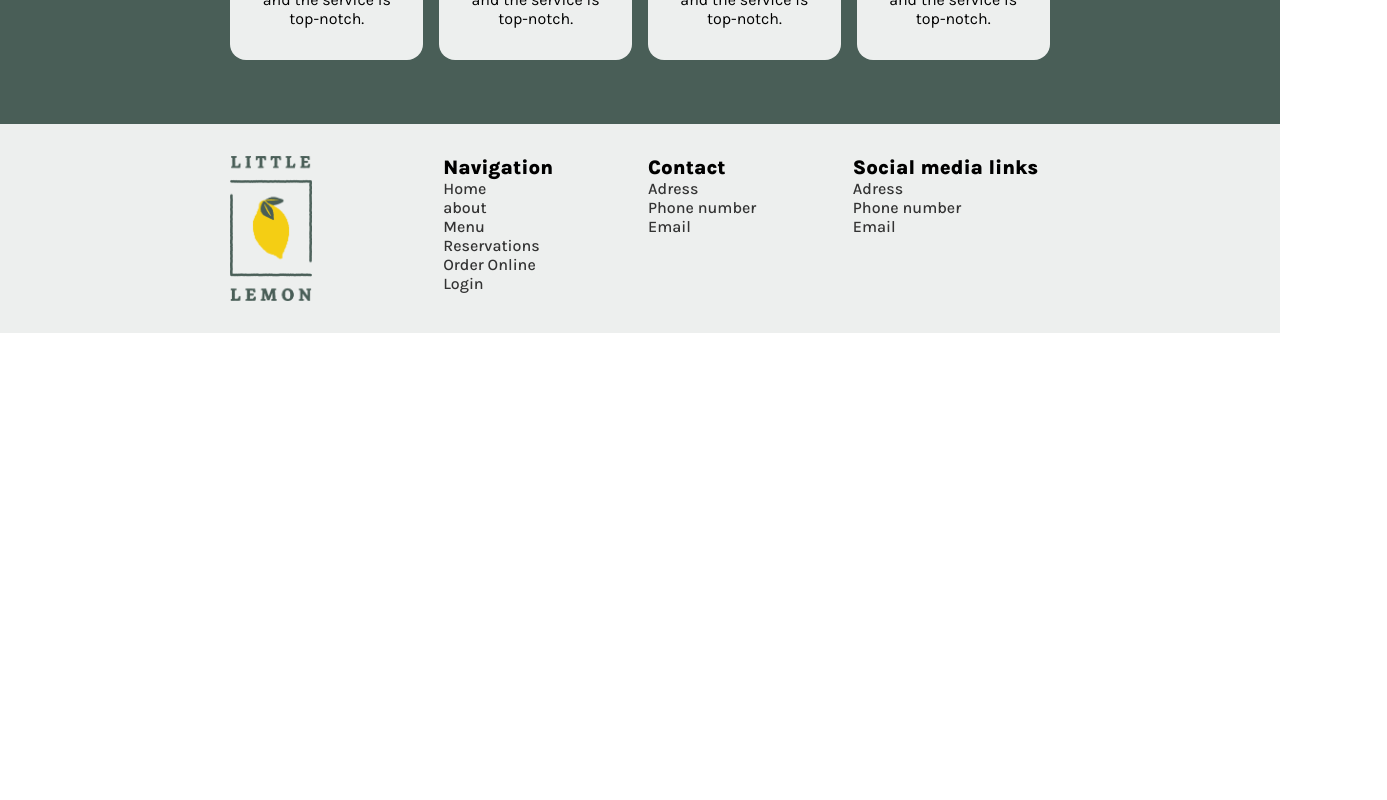
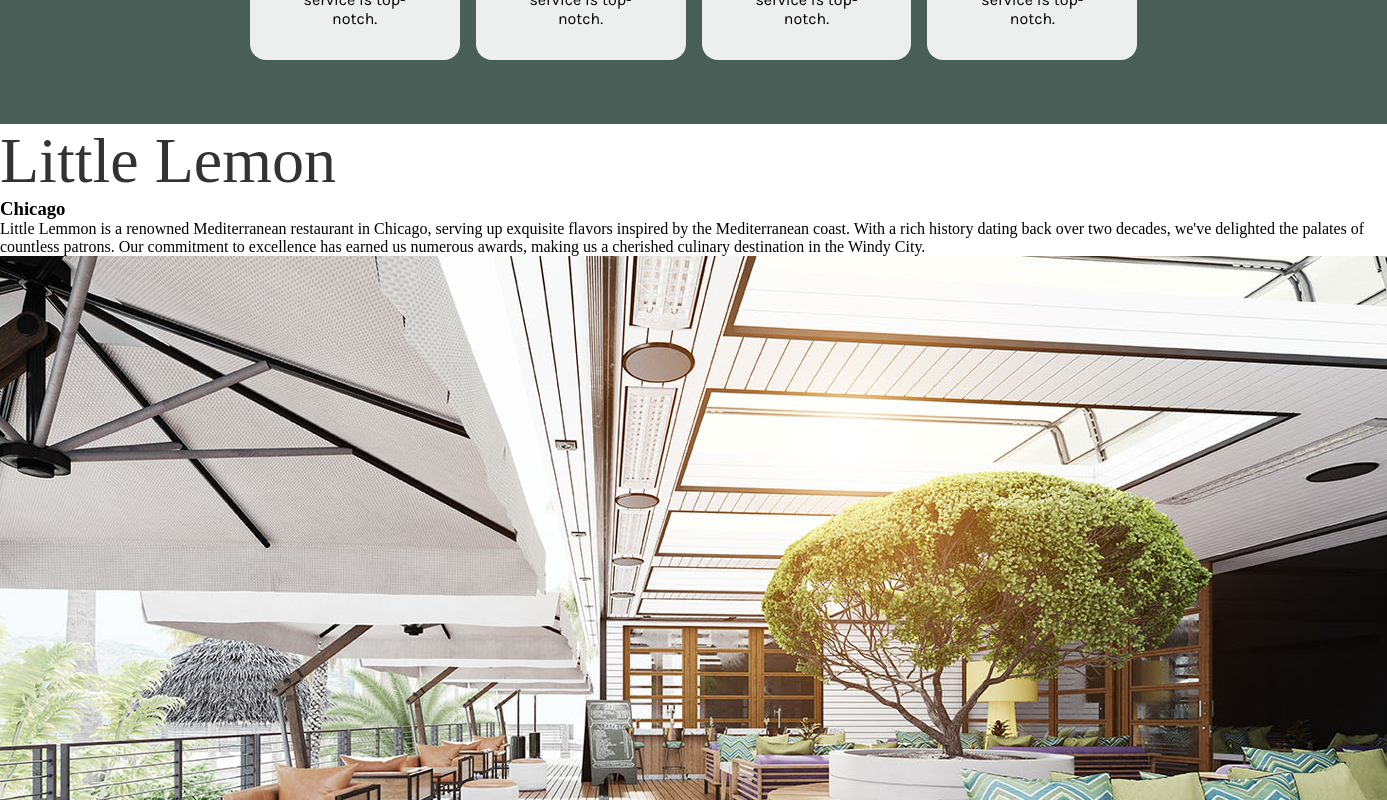
Before and after one commit to CristianAraujo/meta-frontend-capstone, a React (Create React App) app: page / in a window 1280 px wide. Shown: the part 1740-2540 px from the top of the page, 1387 px wide, since content can reach past the window. Before the commit the page ends 2073 px from the top, so only its background shows below. Built offline with nearby package versions, Linux system fonts and the light colour scheme; a web font is replaced by a local one.

Commit message:
Component About imported in App

```diff
--- a/src/App.js
+++ b/src/App.js
@@ -5,6 +5,7 @@ import { Header } from './components/Header';
 import { Main } from './components/Main';
 import { Footer } from './components/Footer';
 import { Testimonials } from './components/Testimonials';
+import { About } from './components/About';
 
 function App() {
   return (
@@ -13,6 +14,7 @@ function App() {
       <Header  />
       <Main className="main" />
       <Testimonials />
+      <About />
       <Footer className="footer" />
     </>
   );
```
